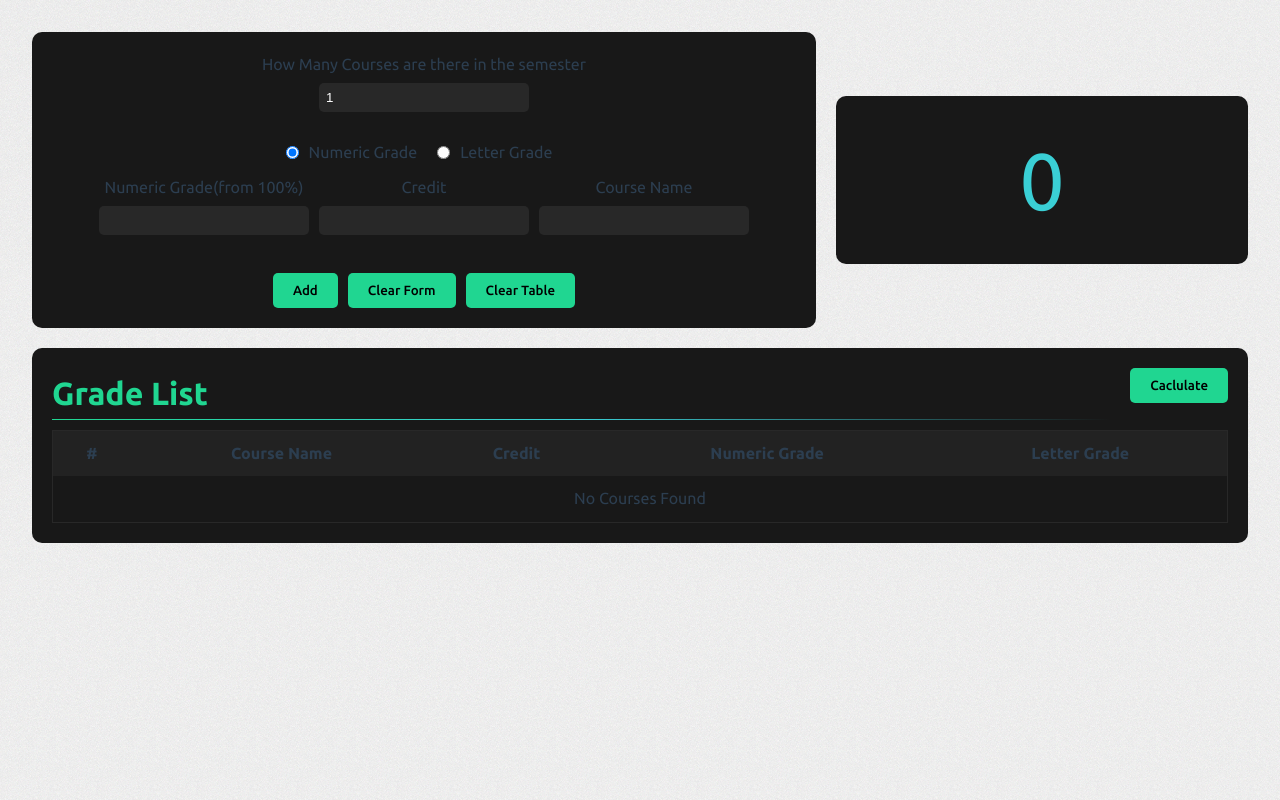
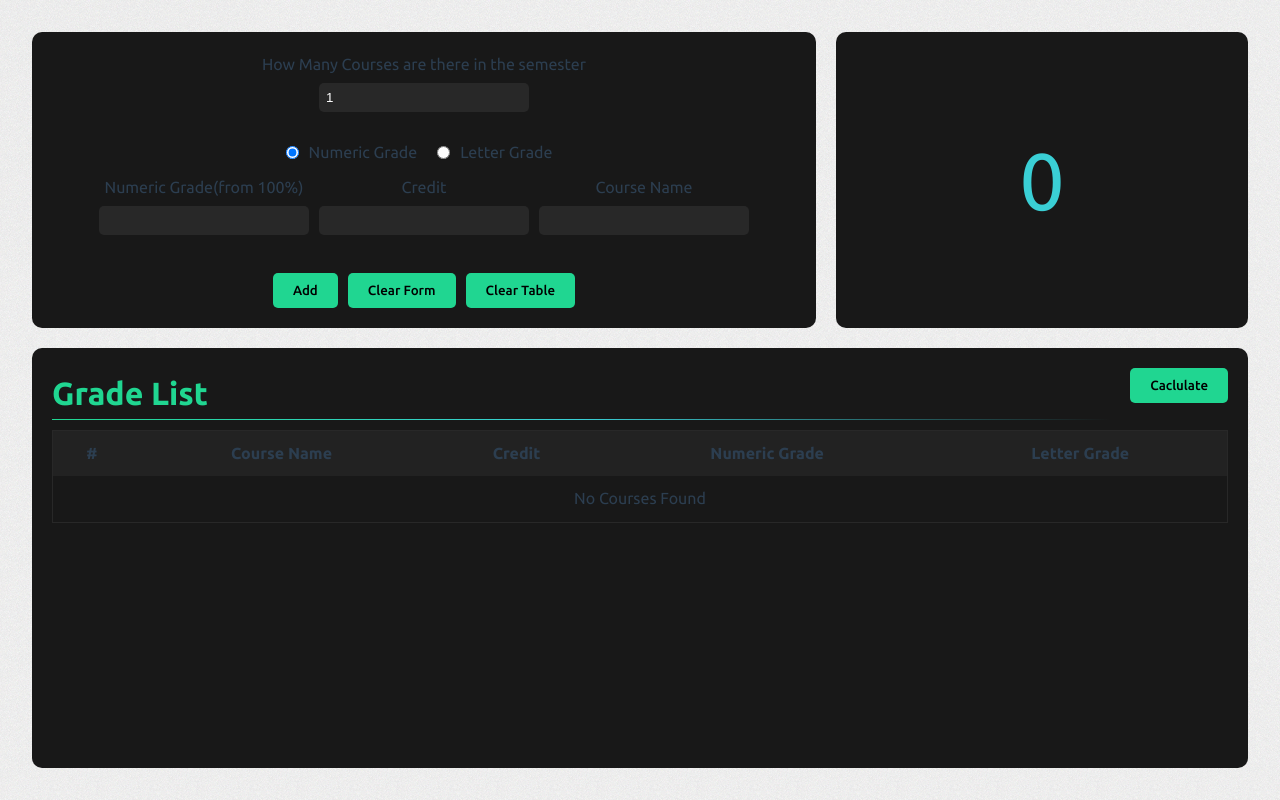
Before and after one commit to aaabrsh/grade-calculator, a Vue app: page / in a window 1280 px wide. Built offline with nearby package versions, Linux system fonts and the light colour scheme.

Commit message:
style fix

```diff
--- a/src/App.vue
+++ b/src/App.vue
@@ -21,7 +21,7 @@ function onSetGPA(gpa) {
 </script>
 
 <template>
-  <div class="flex column full card-gap">
+  <div class="flex column full card-gap container">
     <div class="flex card-gap">
       <GradesForm class="flex-2" @add="onCourseAdd" @clear="clearTable" />
       <GradeDisplay class="flex-1" :GPA="GPA" />
--- a/src/assets/main.css
+++ b/src/assets/main.css
@@ -1,10 +1,15 @@
 @import './base.css';
 
 #app {
-  max-width: 1280px;
   margin: 0 auto;
   padding: 2rem;
   font-weight: normal;
+  height: 100vh;
+  overflow: auto;
+}
+
+.container {
+  max-width: 1280px;
 }
 
 a,
```
